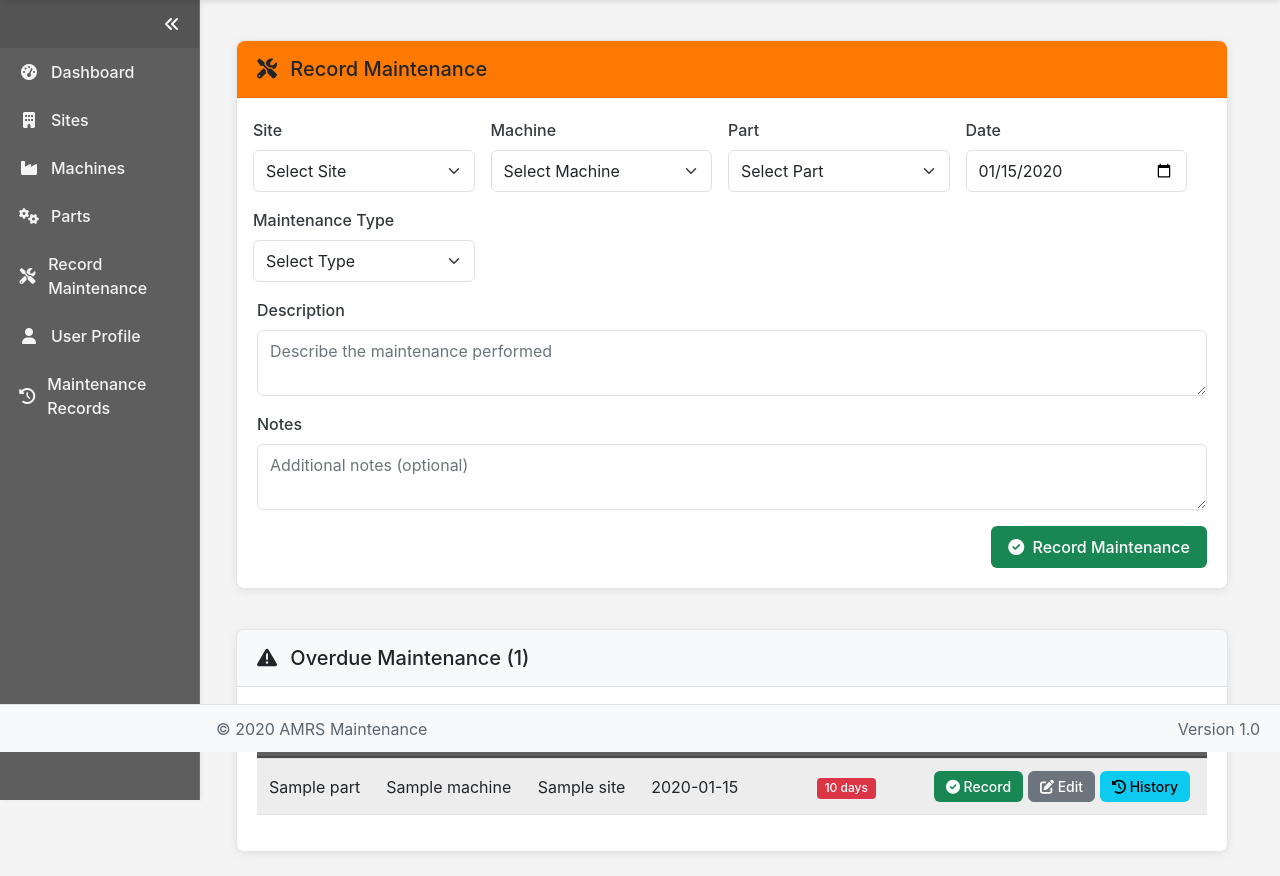
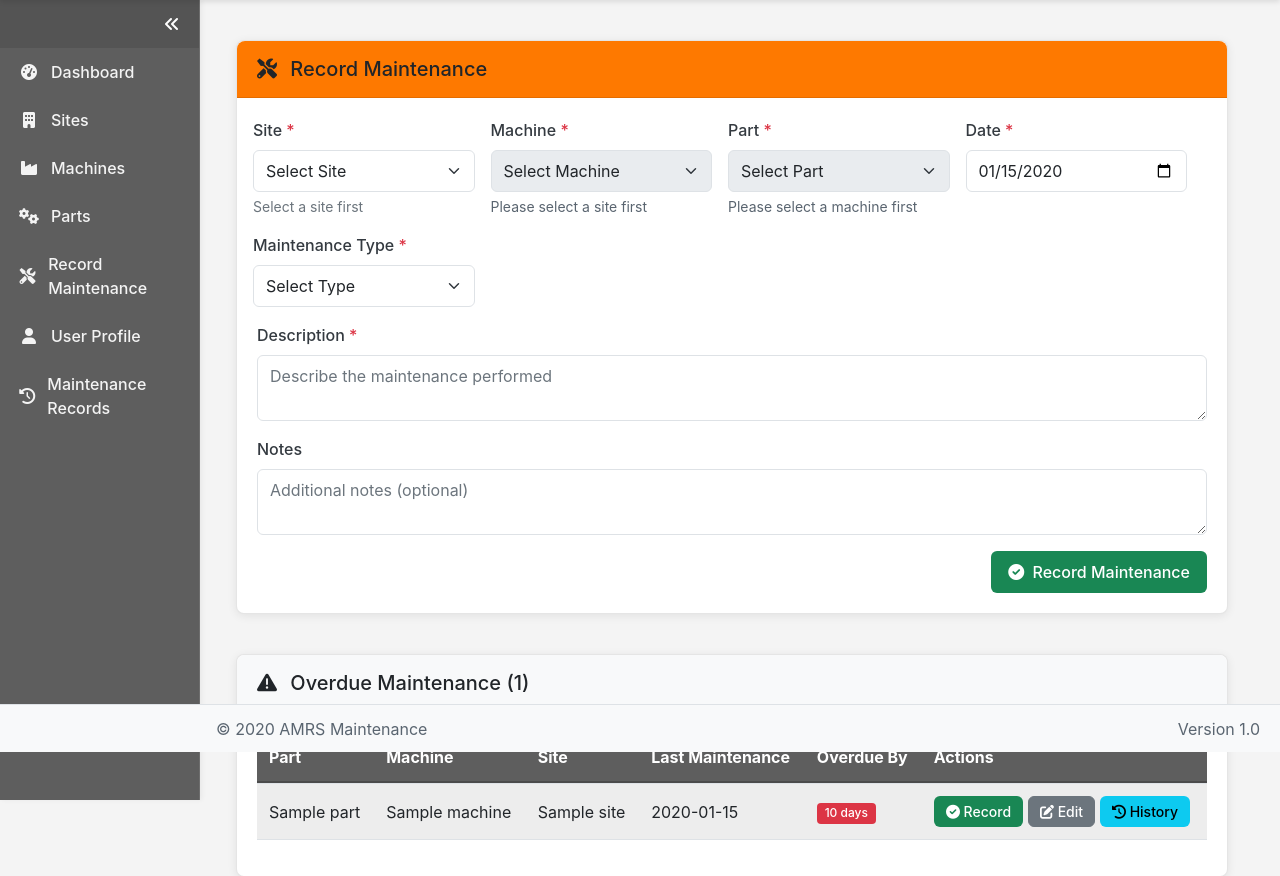
Before and after one commit to drizzydom/AMRS-Preventative-Maintenance, a Python web app: template templates/maintenance.html in a window 1280 px wide. Shown: the part 48-924 px from the top of the page. Run offline with Jinja, Linux system fonts and the light colour scheme; the template is opened without the code that fills it: most values are stand-ins (such as "Sample title", 1, 10 or a date in 2020).

Commit message:
feat: Enhance maintenance record form with required fields and dependent dropdowns

```diff
--- a/templates/maintenance.html
+++ b/templates/maintenance.html
@@ -17,40 +17,43 @@
                 <form method="post" action="{{ url_for('maintenance_page') }}">
                     <div class="row">
                         <div class="col-md-3 mb-3">
-                            <label for="site_id" class="form-label">Site</label>
+                            <label for="site_id" class="form-label">Site <span class="text-danger">*</span></label>
                             <select class="form-select" id="site_id" name="site_id" required>
                                 <option value="">Select Site</option>
                                 {% for site in sites %}
                                 <option value="{{ site.id }}">{{ site.name }}</option>
                                 {% endfor %}
                             </select>
+                            <div id="site-help" class="form-text">Select a site first</div>
                         </div>
                         <div class="col-md-3 mb-3">
-                            <label for="machine_id" class="form-label">Machine</label>
-                            <select class="form-select" id="machine_id" name="machine_id" required>
+                            <label for="machine_id" class="form-label">Machine <span class="text-danger">*</span></label>
+                            <select class="form-select" id="machine_id" name="machine_id" required disabled>
                                 <option value="">Select Machine</option>
                                 {% for machine in machines %}
                                 <option value="{{ machine.id }}" data-site="{{ machine.site_id }}">{{ machine.name }}</option>
                                 {% endfor %}
                             </select>
+                            <div id="machine-help" class="form-text text-muted">Please select a site first</div>
                         </div>
                         <div class="col-md-3 mb-3">
-                            <label for="part_id" class="form-label">Part</label>
-                            <select class="form-select" id="part_id" name="part_id" required>
+                            <label for="part_id" class="form-label">Part <span class="text-danger">*</span></label>
+                            <select class="form-select" id="part_id" name="part_id" required disabled>
                                 <option value="">Select Part</option>
                                 {% for part in parts %}
                                 <option value="{{ part.id }}" data-machine="{{ part.machine_id }}">{{ part.name }}</option>
                                 {% endfor %}
                             </select>
+                            <div id="part-help" class="form-text text-muted">Please select a machine first</div>
                         </div>
                         <div class="col-md-3 mb-3">
-                            <label for="date" class="form-label">Date</label>
+                            <label for="date" class="form-label">Date <span class="text-danger">*</span></label>
                             <input type="date" class="form-control" id="date" name="date" value="{{ now.strftime('%Y-%m-%d') }}" required>
                         </div>
                     </div>
                     <div class="row">
                         <div class="col-md-3 mb-3">
-                            <label for="maintenance_type" class="form-label">Maintenance Type</label>
+                            <label for="maintenance_type" class="form-label">Maintenance Type <span class="text-danger">*</span></label>
                             <select class="form-select" id="maintenance_type" name="maintenance_type" required>
                                 <option value="">Select Type</option>
                                 <option value="Routine">Routine</option>
@@ -62,7 +65,7 @@
                         </div>
                     </div>
                     <div class="mb-3">
-                        <label for="description" class="form-label">Description</label>
+                        <label for="description" class="form-label">Description <span class="text-danger">*</span></label>
                         <textarea class="form-control" id="description" name="description" rows="2" placeholder="Describe the maintenance performed" required></textarea>
                     </div>
                     <div class="mb-3">
@@ -318,32 +321,136 @@
         }
     });
 
-    // Filter machines by site
+    // Enhanced dependent dropdown functionality
     const siteSelect = document.getElementById('site_id');
     const machineSelect = document.getElementById('machine_id');
     const partSelect = document.getElementById('part_id');
+    const machineHelp = document.getElementById('machine-help');
+    const partHelp = document.getElementById('part-help');
+
     if(siteSelect && machineSelect && partSelect) {
+        // Initial state - count available options for each site and machine
+        const siteMachineCount = {};
+        const machineParts = {};
+
+        // Count machines per site
+        for(const option of machineSelect.options) {
+            if(option.value === "") continue;
+            const siteId = option.getAttribute('data-site');
+            if (!siteMachineCount[siteId]) siteMachineCount[siteId] = 0;
+            siteMachineCount[siteId]++;
+        }
+
+        // Count parts per machine
+        for(const option of partSelect.options) {
+            if(option.value === "") continue;
+            const machineId = option.getAttribute('data-machine');
+            if (!machineParts[machineId]) machineParts[machineId] = 0;
+            machineParts[machineId]++;
+        }
+
+        // Site selection change handler
         siteSelect.addEventListener('change', function() {
             const siteId = this.value;
+
+            // Reset and disable subsequent dropdowns if no site selected
+            if(!siteId) {
+                machineSelect.value = "";
+                machineSelect.disabled = true;
+                machineHelp.textContent = "Please select a site first";
+
+                partSelect.value = "";
+                partSelect.disabled = true;
+                partHelp.textContent = "Please select a machine first";
+                return;
+            }
+
+            // Enable machine dropdown since we have a site
+            machineSelect.disabled = false;
+            machineHelp.textContent = siteMachineCount[siteId] ?
+                `${siteMachineCount[siteId]} machines available` :
+                "No machines for this site";
+
+            // Reset machine selection
+            machineSelect.value = "";
+
+            // Show only machines for selected site
+            let availableMachines = 0;
             for(const option of machineSelect.options) {
                 if(option.value === "") continue;
-                option.style.display = option.getAttribute('data-site') === siteId ? '' : 'none';
+                const machineSiteId = option.getAttribute('data-site');
+                const shouldShow = machineSiteId === siteId;
+                option.style.display = shouldShow ? '' : 'none';
+                if(shouldShow) availableMachines++;
             }
-            machineSelect.value = "";
+
+            // If no machines available for this site, keep machine dropdown disabled
+            if(availableMachines === 0) {
+                machineSelect.disabled = true;
+                machineHelp.textContent = "No machines available for this site";
+            }
+
+            // Reset and disable part dropdown
+            partSelect.value = "";
+            partSelect.disabled = true;
+            partHelp.textContent = "Please select a machine first";
+
+            // Hide all part options
             for(const option of partSelect.options) {
                 if(option.value === "") continue;
                 option.style.display = 'none';
             }
-            partSelect.value = "";
         });
+
+        // Machine selection change handler
         machineSelect.addEventListener('change', function() {
             const machineId = this.value;
+
+            // Reset and disable part dropdown if no machine selected
+            if(!machineId) {
+                partSelect.value = "";
+                partSelect.disabled = true;
+                partHelp.textContent = "Please select a machine first";
+                return;
+            }
+
+            // Enable part dropdown since we have a machine
+            partSelect.disabled = false;
+            partHelp.textContent = machineParts[machineId] ?
+                `${machineParts[machineId]} parts available` :
+                "No parts for this machine";
+
+            // Reset part selection
+            partSelect.value = "";
+
+            // Show only parts for selected machine
+            let availableParts = 0;
             for(const option of partSelect.options) {
                 if(option.value === "") continue;
-                option.style.display = option.getAttribute('data-machine') === machineId ? '' : 'none';
+                const partMachineId = option.getAttribute('data-machine');
+                const shouldShow = partMachineId === machineId;
+                option.style.display = shouldShow ? '' : 'none';
+                if(shouldShow) availableParts++;
             }
-            partSelect.value = "";
+
+            // If no parts available for this machine, keep part dropdown disabled
+            if(availableParts === 0) {
+                partSelect.disabled = true;
+                partHelp.textContent = "No parts available for this machine";
+            }
         });
+
+        // Initialize the dropdowns on page load
+        if(siteSelect.value) {
+            // Trigger the change event to set up initial state if a site is pre-selected
+            const event = new Event('change');
+            siteSelect.dispatchEvent(event);
+
+            // If machine is also pre-selected, trigger its change event too
+            if(machineSelect.value) {
+                machineSelect.dispatchEvent(event);
+            }
+        }
     }
 </script>
 {% endblock %}
```
Also changed, not shown: README.md.
